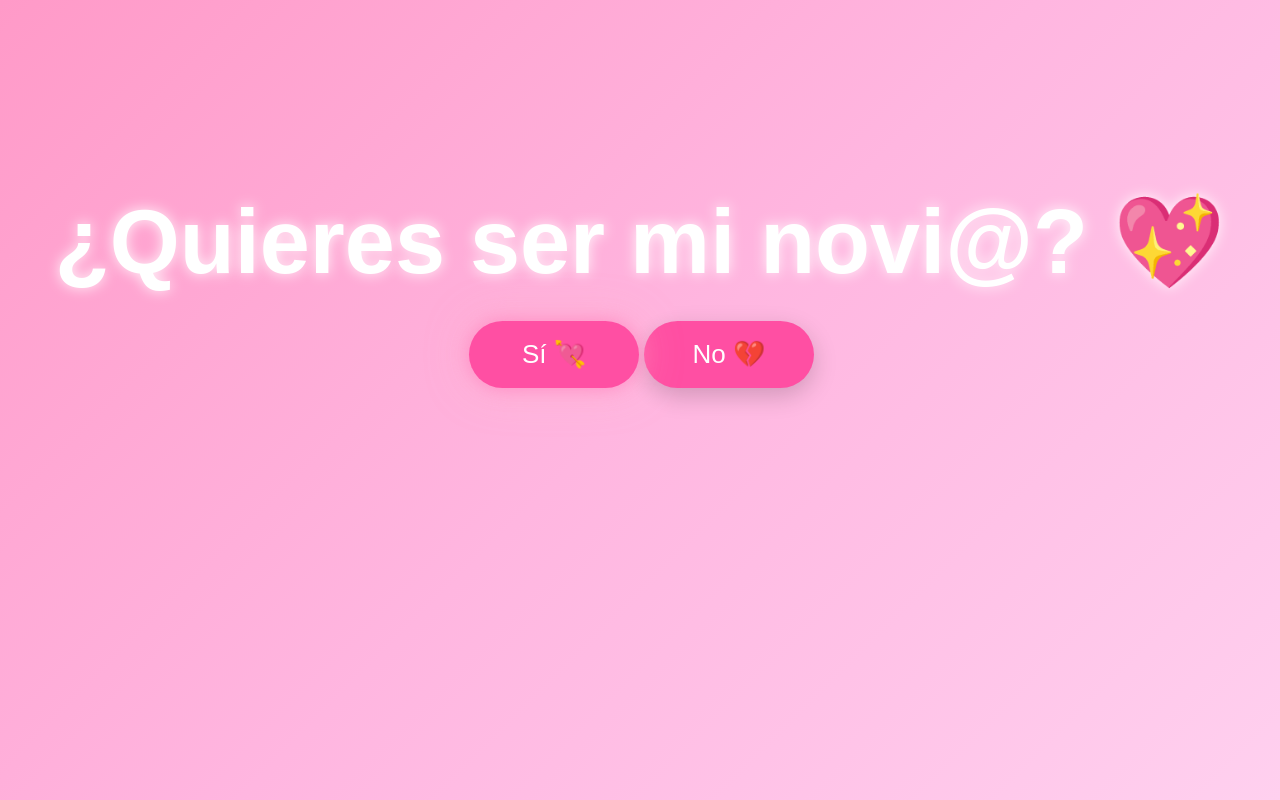
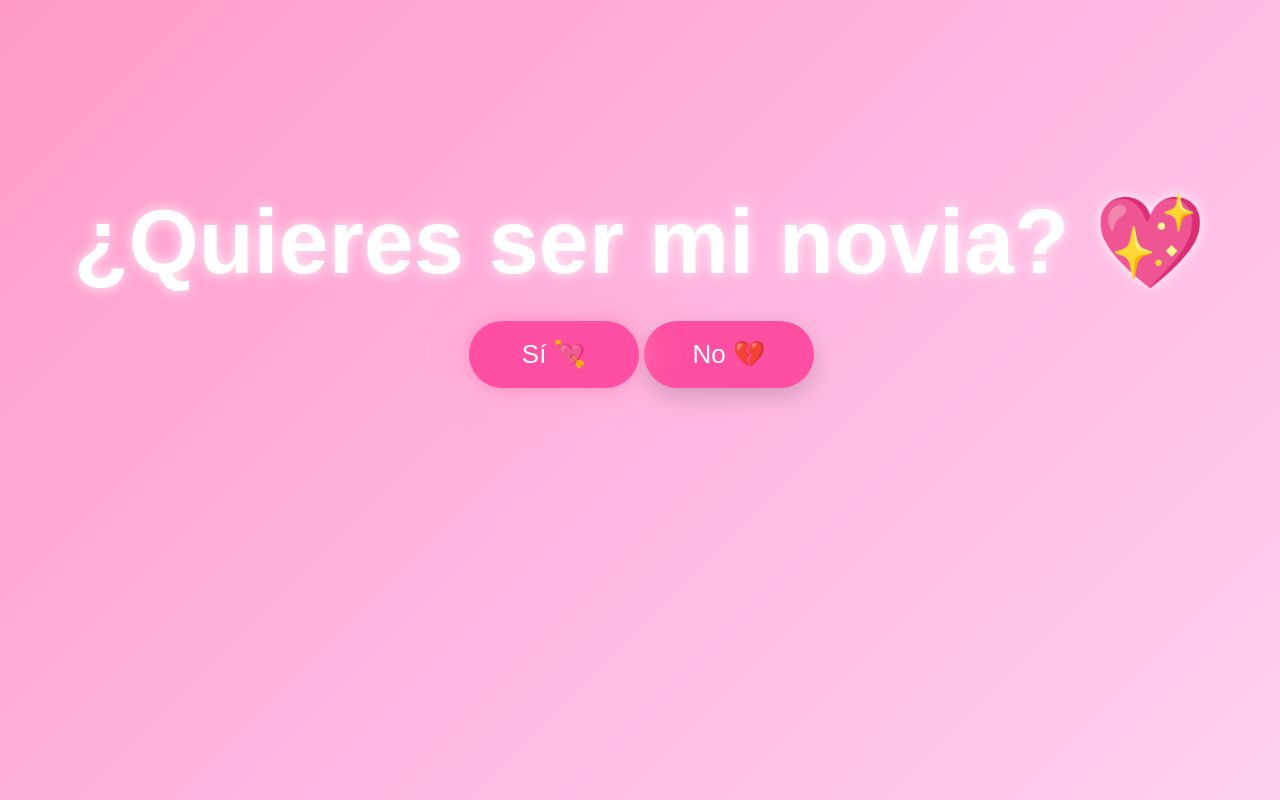
Before and after one commit to jarr1317-web/pregunta_para_ti, a website: page index.html in a window 1280 px wide. Drawn offline with nearby package versions, Linux system fonts and the light colour scheme.

Commit message:
index.html

```diff
--- a/index.html
+++ b/index.html
@@ -233,7 +233,7 @@
 <body>
 
   <div id="contenido">
-    <h1 id="titulo">¿Quieres ser mi novi@? 💖</h1>
+    <h1 id="titulo">¿Quieres ser mi novia? 💖</h1>
     <div class="botones">
       <button id="si" class="btn">Sí 💘</button>
       <button id="no" class="btn">No 💔</button>
```
